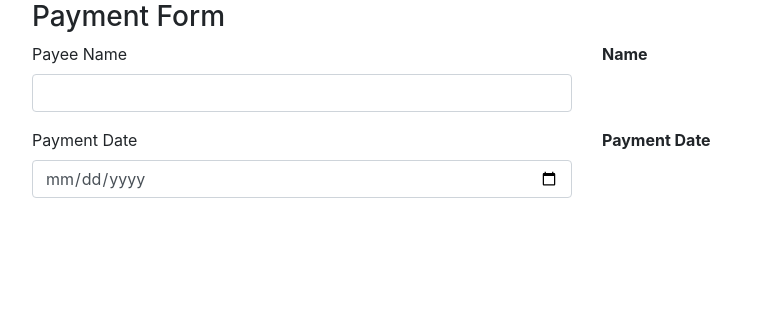
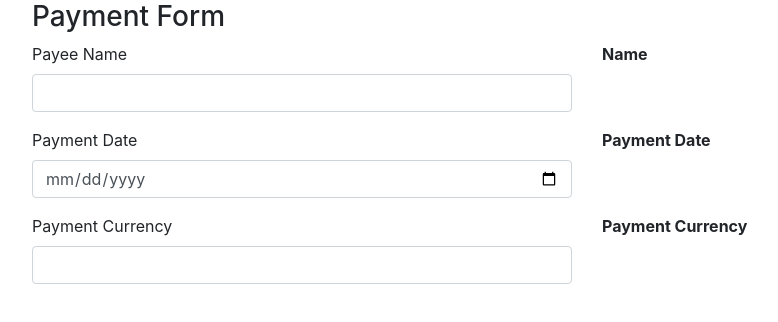
Before and after one commit to Cook1619/Angular-pipes, an Angular app: page / in a window 1280 px wide. Shown: the top 322 px of the page, without its empty margins (53-831 px from the left). Built offline with nearby package versions, Linux system fonts and the light colour scheme.

Commit message:
Adding date pipe and currency row to form

```diff
--- a/src/app/app.component.html
+++ b/src/app/app.component.html
@@ -24,7 +24,21 @@
     <div class="col">
       <label><b>Payment Date</b></label>
       <div>
-        {{ date }}
+        {{ date | date: 'fullDate' }}
+      </div>
+    </div>
+  </div>
+
+  <div class="row">
+    <div class="form-group col">
+      <label>Payment Currency</label>
+      <input type="currency" class="form-control" (input)="onCurrencyChange($event.target.value)" />
+    </div>
+
+    <div class="col">
+      <label><b>Payment Currency</b></label>
+      <div>
+        {{ currency }}
       </div>
     </div>
   </div>
--- a/src/app/app.component.ts
+++ b/src/app/app.component.ts
@@ -8,6 +8,11 @@ import { Component } from '@angular/core';
 export class AppComponent {
   name: string;
   date: string;
+  currency: string;
+
+  onCurrencyChange(value: string){
+    this.currency = value;
+  }
 
   onDateChange(value: string){
     this.date = value;
```
